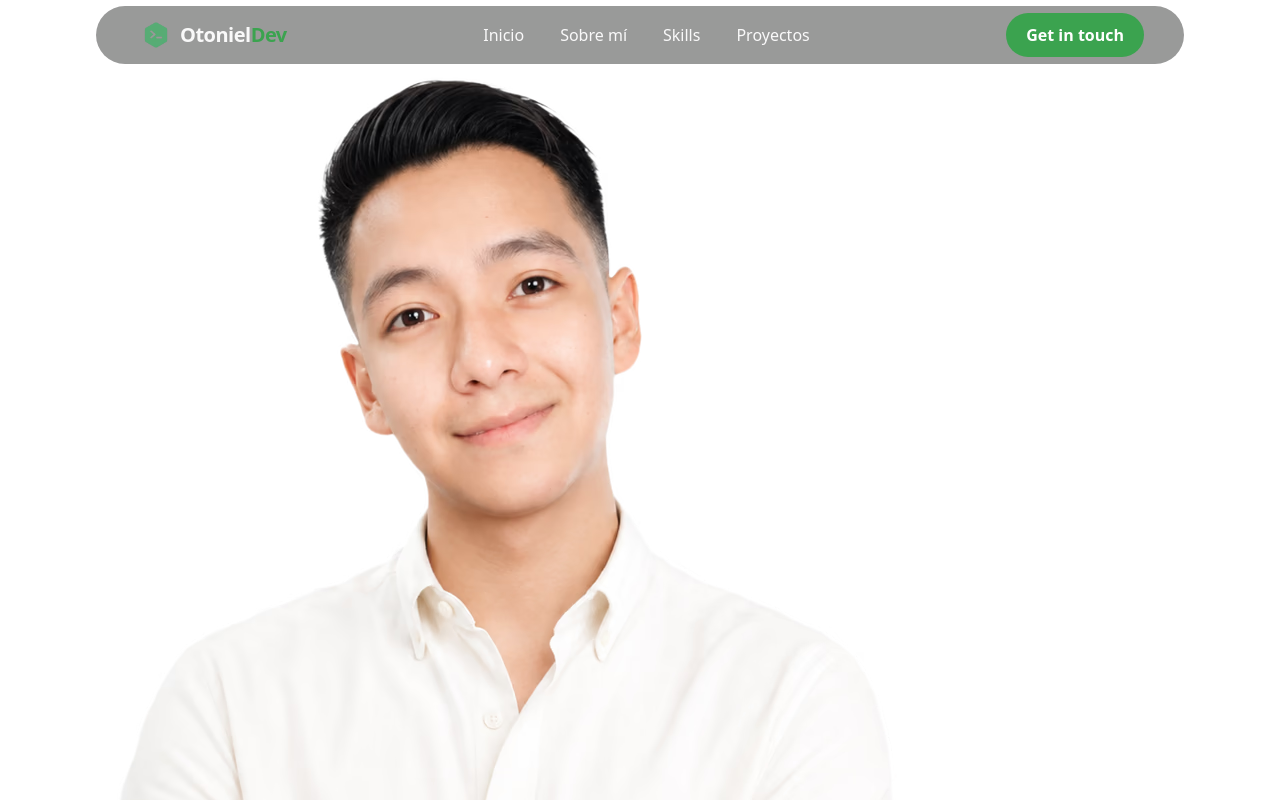
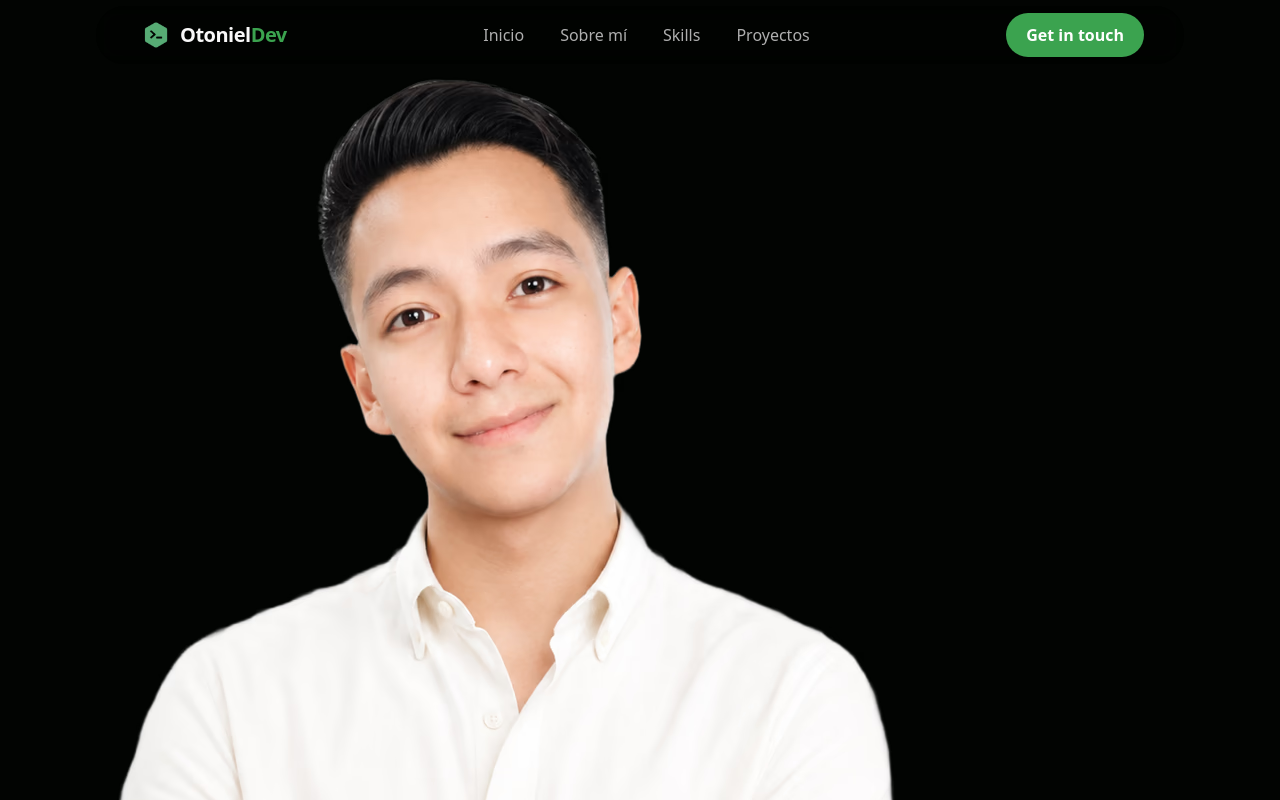
Before and after one commit to OtonielG/otoniel-portfolio, a Next.js app: page / in a window 1280 px wide. Shown: the top 800 px of the page. Built offline with nearby package versions, Linux system fonts and the light colour scheme.

Commit message:
fix: adjust background color declaration and update text color opacity in Navbar

```diff
--- a/src/app/globals.css
+++ b/src/app/globals.css
@@ -1,7 +1,7 @@
 @import "tailwindcss";
 
 body {
-  /* background-color: #020402; */
+  background-color: #020402;
 }
 
 @theme {
--- a/src/components/layout/header.tsx
+++ b/src/components/layout/header.tsx
@@ -112,9 +112,10 @@ export default function Navbar() {
                 relative
                 whitespace-nowrap
                 text-base font-medium
-                text-foreground
+                text-foreground/70
                 transition-colors
 
+              hover:text-foreground
                 after:absolute
                 after:-bottom-2
                 after:left-0
```
